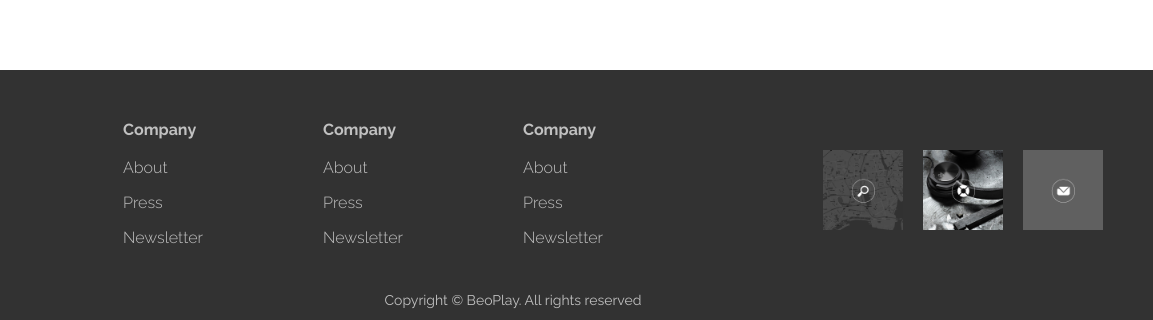
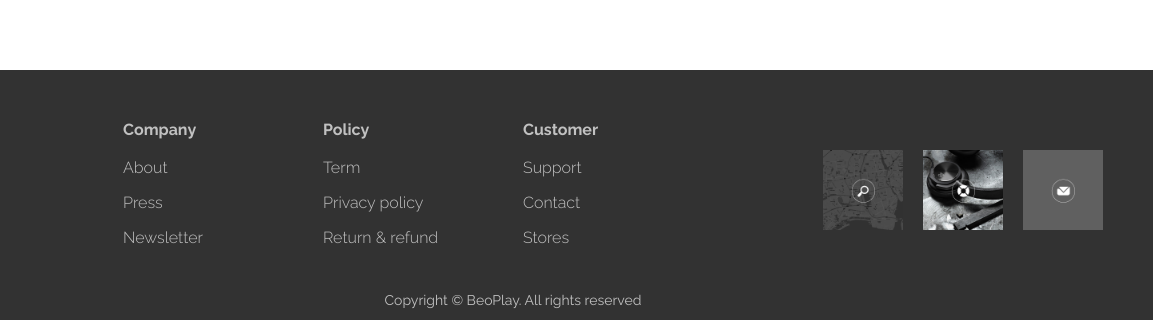
Before and after one commit to Merring/bno-play, a plain HTML site: page index.html in a window 1280 px wide. Shown: the part 3990-4310 px from the top of the page, 127-1280 px from the left. Drawn offline with Linux system fonts and the light colour scheme.

Commit message:
second_commit

```diff
--- a/index.html
+++ b/index.html
@@ -212,18 +212,18 @@
                                     <li><a href="#">Newsletter</a></li>
                                 </ul>
                             </li>
-                            <li><a href="">Company</a>
+                            <li><a href="">Policy</a>
                                 <ul>
-                                    <li><a href="#">About</a></li>
-                                    <li><a href="#">Press</a></li>
-                                    <li><a href="#">Newsletter</a></li>
+                                    <li><a href="#">Term</a></li>
+                                    <li><a href="#">Privacy policy</a></li>
+                                    <li><a href="#">Return & refund</a></li>
                                 </ul>
                             </li>
-                            <li><a href="">Company</a>
+                            <li><a href="">Customer</a>
                                 <ul>
-                                    <li><a href="#">About</a></li>
-                                    <li><a href="#">Press</a></li>
-                                    <li><a href="#">Newsletter</a></li>
+                                    <li><a href="#">Support</a></li>
+                                    <li><a href="#">Contact</a></li>
+                                    <li><a href="#">Stores</a></li>
                                 </ul>
                             </li>
                         </ul>
```
